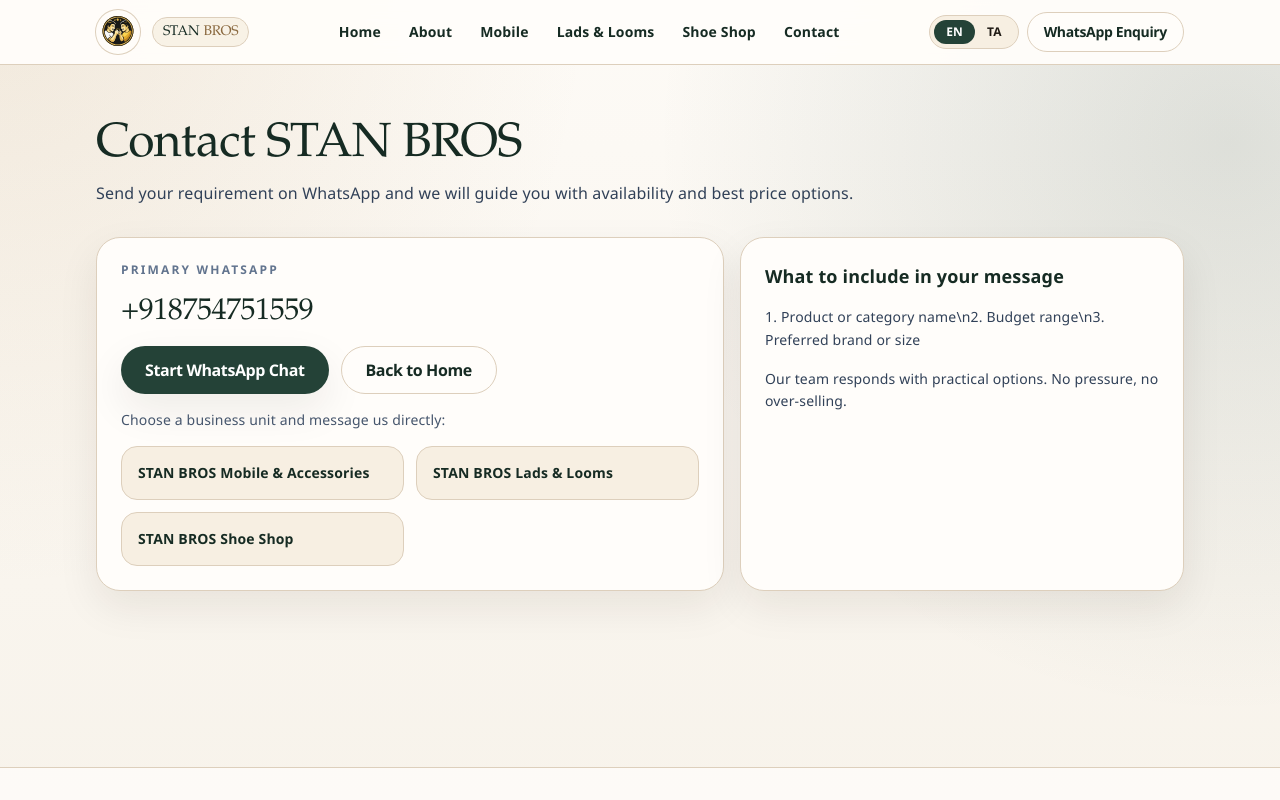
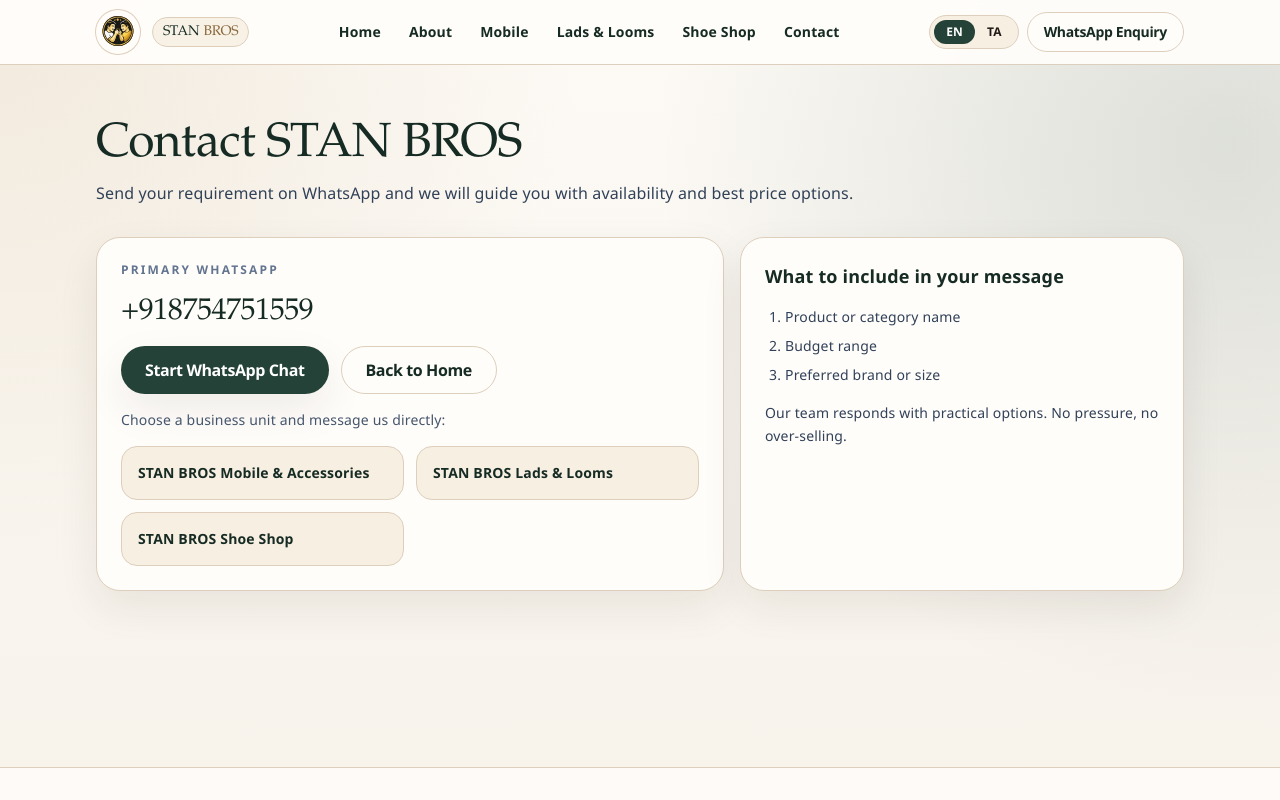
Before and after one commit to future-beyond-technology/stanbros-web, a Next.js app: page /contact in a window 1280 px wide. Shown: the top 800 px of the page. Built offline with nearby package versions, Linux system fonts and the light colour scheme.

Commit message:
Contact page update

```diff
--- a/app/(site)/contact/page.tsx
+++ b/app/(site)/contact/page.tsx
@@ -85,12 +85,29 @@
             className="text-lg font-semibold text-[var(--brand-strong)]"
           />
 
-          <BilingualText
-            as="p"
-            en="1. Product or category name\n2. Budget range\n3. Preferred brand or size"
-            ta="1. பொருள் அல்லது பிரிவு பெயர்\n2. பட்ஜெட் வரம்பு\n3. விருப்பமான பிராண்ட் அல்லது அளவு"
-            className="whitespace-pre-line text-sm font-medium leading-relaxed text-slate-700"
-          />
+          <ol className="list-decimal space-y-1.5 pl-5 text-sm font-medium leading-relaxed text-slate-700">
+            <li>
+              <BilingualText
+                as="span"
+                en="Product or category name"
+                ta="பொருள் அல்லது பிரிவு பெயர்"
+              />
+            </li>
+            <li>
+              <BilingualText
+                as="span"
+                en="Budget range"
+                ta="பட்ஜெட் வரம்பு"
+              />
+            </li>
+            <li>
+              <BilingualText
+                as="span"
+                en="Preferred brand or size"
+                ta="விருப்பமான பிராண்ட் அல்லது அளவு"
+              />
+            </li>
+          </ol>
 
           <BilingualText
             as="p"
```
